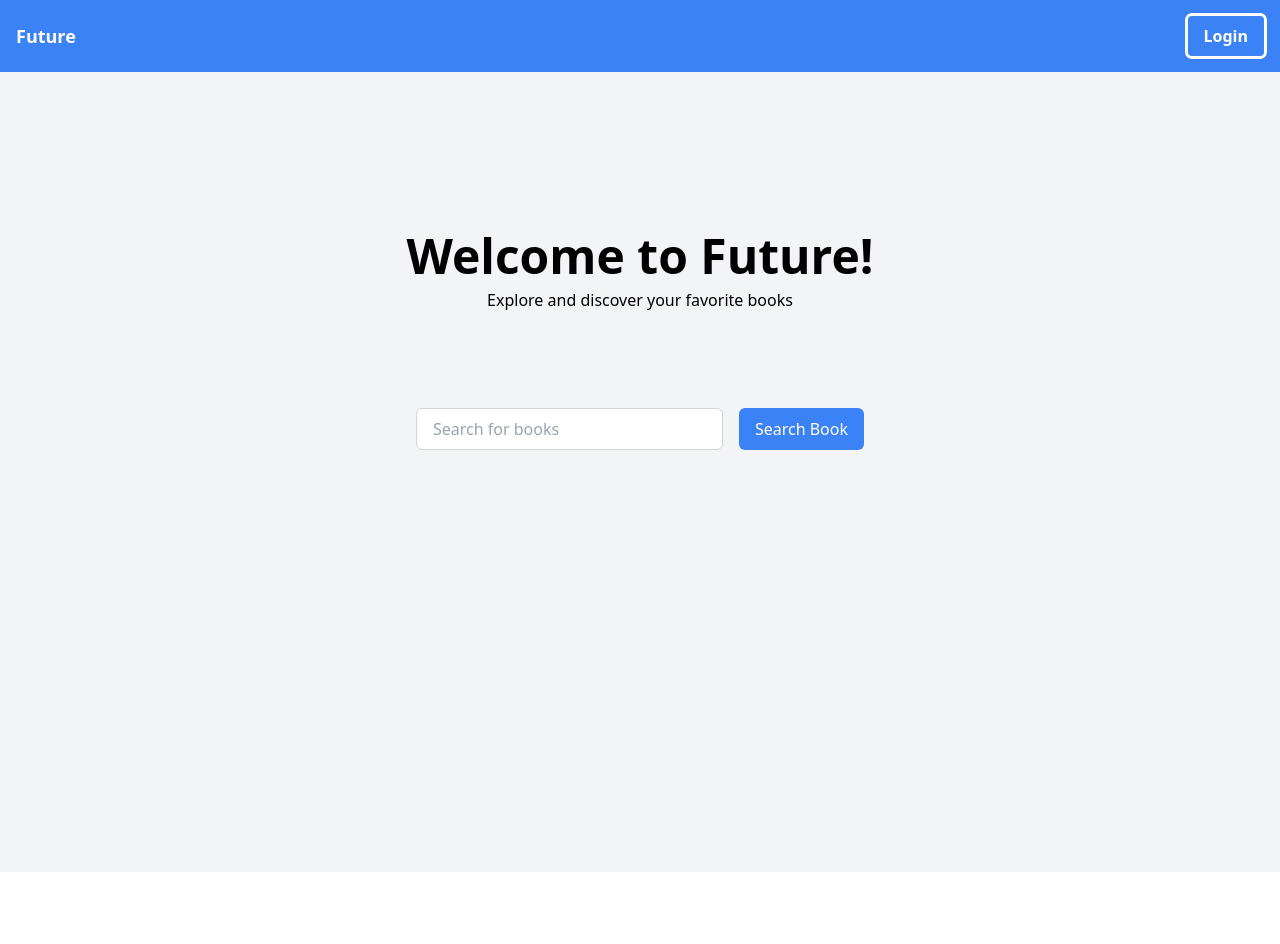
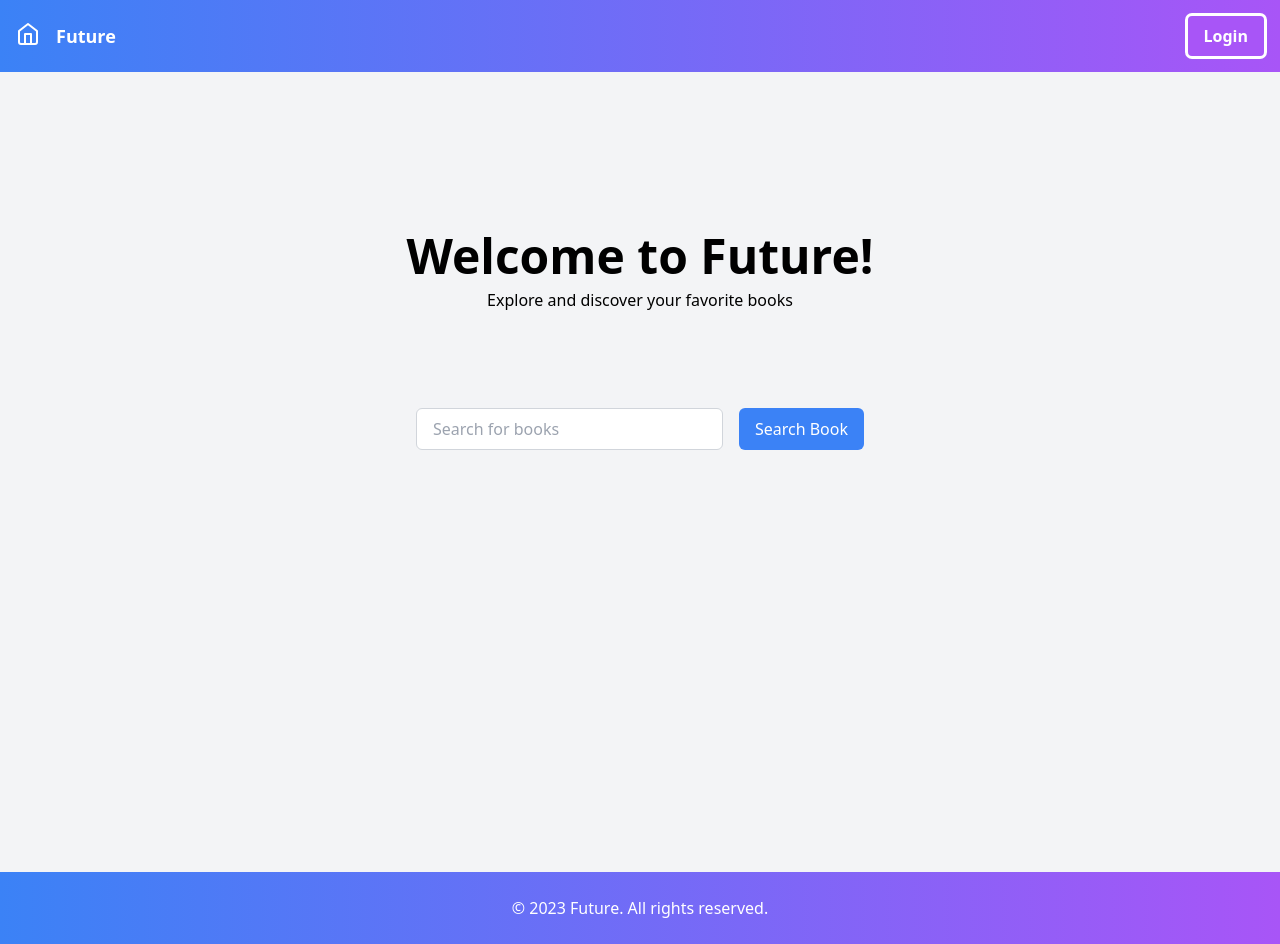
Before and after one commit to hrithiknaha/future-frontend, a React (Create React App) app: page / in a window 1280 px wide. Before the commit the page ends 872 px from the top, so only its background shows below. Built offline with nearby package versions, Linux system fonts and the light colour scheme.

Commit message:
add font and footer

```diff
--- a/package.json
+++ b/package.json
@@ -11,6 +11,7 @@
         "moment": "^2.29.4",
         "react": "^18.2.0",
         "react-dom": "^18.2.0",
+        "react-feather": "^2.0.10",
         "react-hot-toast": "^2.4.1",
         "react-redux": "^8.1.2",
         "react-router-dom": "^6.15.0",
--- /dev/null
+++ b/src/components/commons/Footer.js
@@ -0,0 +1,13 @@
+import React from "react";
+
+const Footer = () => {
+    return (
+        <footer class="bg-gradient-to-r from-blue-500 to-purple-500 text-white py-6">
+            <div class="container mx-auto text-center">
+                <p>&copy; 2023 Future. All rights reserved.</p>
+            </div>
+        </footer>
+    );
+};
+
+export default Footer;
--- a/src/components/commons/Header.js
+++ b/src/components/commons/Header.js
@@ -1,5 +1,6 @@
 import { Link, useNavigate } from "react-router-dom";
 import { useDispatch, useSelector } from "react-redux";
+import { Home } from "react-feather";
 
 import { logoutUser } from "../../redux/actions/auth";
 
@@ -15,10 +16,11 @@ const Header = () => {
     };
 
     return (
-        <div className=" bg-blue-500">
+        <div className="bg-gradient-to-r from-blue-500 to-purple-500">
             <div className="container mx-auto flex justify-between items-center p-4">
-                <Link to="/" className="text-white font-semibold text-lg">
-                    Future
+                <Link to="/" className="text-white font-semibold text-lg flex gap-4">
+                    <Home />
+                    <span>Future</span>
                 </Link>
                 {auth.username ? (
                     <div className="flex gap-4 items-center">
@@ -27,12 +29,12 @@ const Header = () => {
                         </Link>
                         <button
                             onClick={handleLogout}
-                            className="bg-blue-500 text-white hover:bg-blue-600 font-semibold py-2 px-4 rounded outline">
+                            className="bg-purple-500 text-white hover:bg-purple-600 font-semibold py-2 px-4 rounded outline">
                             Logout
                         </button>
                     </div>
                 ) : (
-                    <button className="bg-blue-500 text-white hover:bg-blue-600 font-semibold py-2 px-4 rounded outline">
+                    <button className="bg-purple-500 text-white hover:bg-purple-600 font-semibold py-2 px-4 rounded outline">
                         <Link to={"/login"}>Login</Link>
                     </button>
                 )}
--- a/src/components/configs/Layout.js
+++ b/src/components/configs/Layout.js
@@ -1,11 +1,13 @@
 import { Outlet } from "react-router-dom";
 import Header from "../commons/Header";
+import Footer from "../commons/Footer";
 
 const Layout = () => {
     return (
         <>
             <Header />
             <Outlet />
+            <Footer />
         </>
     );
 };
```
Also changed, not shown: 1 other file (tests, documents, lock files or other folders).
